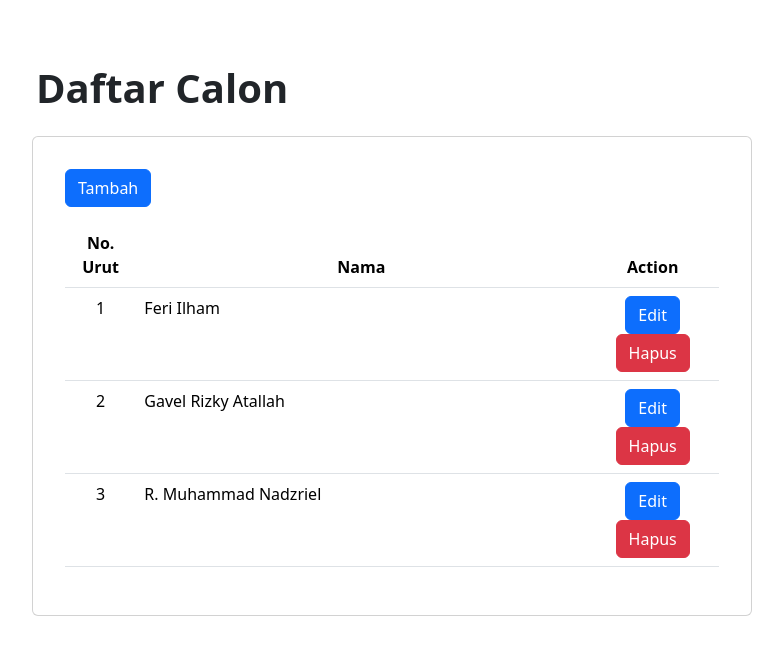
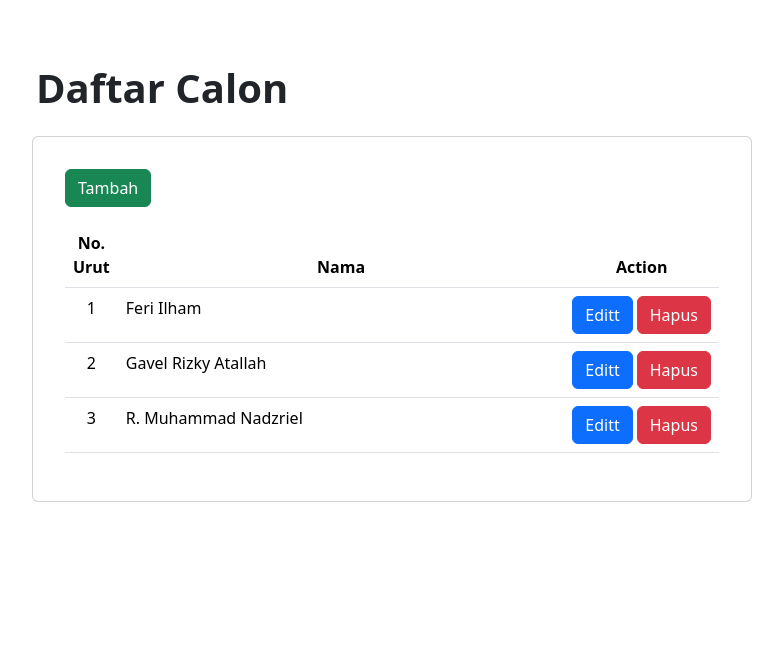
Before and after one commit to Exchioz/e-voting, a PHP site: page /admin/calon.php in a window 1280 px wide. Shown: the part 56-711 px from the top of the page, without its empty margins (248-1031 px from the left). Run offline with PHP 8.4, Linux system fonts and the light colour scheme; data comes from the database, SQL or seed files in the repository.

```diff
--- a/admin/calon.php
+++ b/admin/calon.php
@@ -45,7 +45,7 @@ include "../services/koneksi.php";
                 <div class="col-md-8">
                     <div class="card">
                         <div class="card-body m-3">
-                            <button type="button" class="btn btn-primary" data-bs-toggle="modal" data-bs-target="#tambahModal">Tambah</button>
+                            <button type="button" class="btn btn-success" data-bs-toggle="modal" data-bs-target="#tambahModal">Tambah</button>
 
                             <div class="modal fade" id="tambahModal" tabindex="-1" aria-labelledby="tambahModalLabel" aria-hidden="true">
                                 <div class="modal-dialog">
@@ -72,7 +72,7 @@ include "../services/koneksi.php";
                                                     <label for="addMisi" class="form-label">Misi</label>
                                                     <textarea class="form-control" id="addMisi" name="addMisi" rows="6" required></textarea>
                                                 </div>
-                                                <button type="submit" class="btn btn-primary">Tambah</button>
+                                                <button type="submit" class="btn btn-success">Tambah</button>
                                             </form>
                                         </div>
                                     </div>
@@ -101,10 +101,13 @@ include "../services/koneksi.php";
                                                     <td class="text-center"><?php echo $row["calo_id"]; ?></td>
                                                     <td><?php echo $row["calo_nama"]; ?></td>
                                                     <td class="text-center">
-                                                        <button type="button" class="btn btn-primary" data-bs-toggle="modal" data-bs-target="#editModal<?php echo $row['calo_id']; ?>">Edit</button>
-                                                        <a href='../services/calon/action-delete.php?id=<?php echo $row['calo_id']; ?>' class='btn btn-danger mx-1'>Hapus</a>
+                                                        <div style="display: flex; align-items: center;">
+                                                            <button type="button" class="btn btn-primary me-1" data-bs-toggle="modal" data-bs-target="#editModal<?php echo $row['calo_id']; ?>">Editt</button>
+                                                            <a href='../services/calon/action-delete.php?id=<?php echo $row['calo_id']; ?>' class='btn btn-danger'>Hapus</a>
+                                                        </div>
                                                     </td>
                                                 </tr>
+
                                                 <div class="modal fade" id="editModal<?php echo $row['calo_id']; ?>" tabindex="-1" aria-labelledby="editModalLabel" aria-hidden="true">
                                                     <div class="modal-dialog">
                                                         <div class="modal-content">
--- a/admin/hasil.php
+++ b/admin/hasil.php
@@ -41,7 +41,7 @@ include("../services/koneksi.php");
     <section id="pemilihan" class="d-flex justify-content-center align-items-center min-vh-100">
         <div class="container">
             <div class="justify-content-center text-center">
-                <h2 class="mb-5">Hasil Suara</h2>
+                <h2 class="mb-5">Quick Count</h2>
             </div>
             <div class="row gutter-v1">
                 <?php
```
Also changed, not shown: admin/peserta.php (+7 -5 lines).
